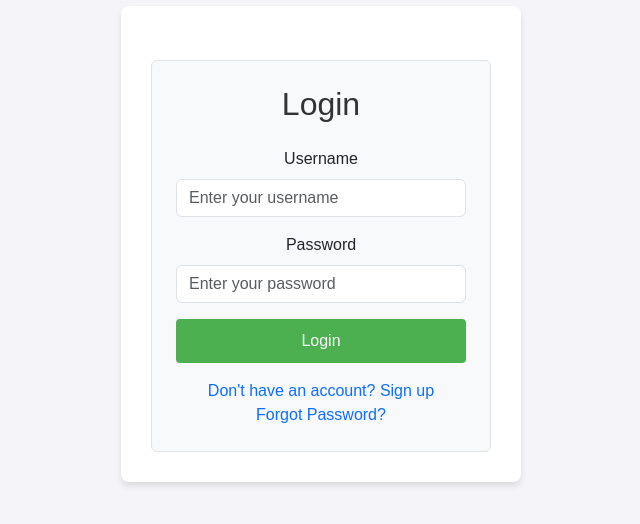
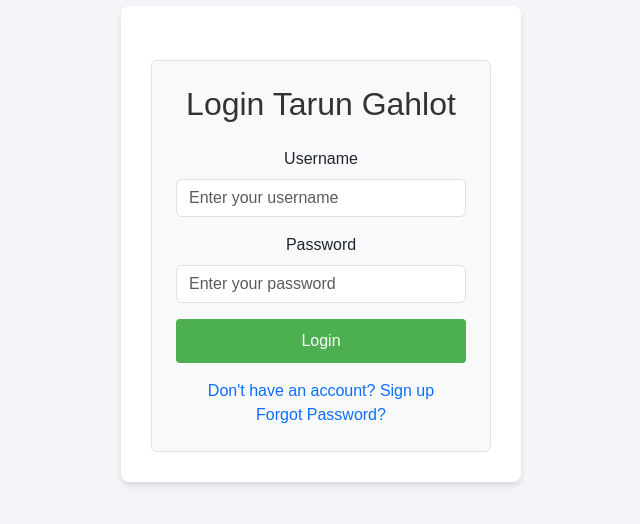
Before and after one commit to ishitarun/ishi-ta-run, a website: page public/html/login.html in a window 1280 px wide. Shown: the part 156-680 px from the top of the page, without its empty margins (319-959 px from the left). Drawn offline with nearby package versions, Linux system fonts and the light colour scheme.

Commit message:
Fix title and heading in login.html

```diff
--- a/public/html/login.html
+++ b/public/html/login.html
@@ -3,7 +3,7 @@
 <head>
     <meta charset="UTF-8">
     <meta name="viewport" content="width=device-width, initial-scale=1.0">
-    <title>Login & SingupTarun</title>
+    <title>Login & Singup</title>
     <link href="https://cdn.jsdelivr.net/npm/bootstrap@5.3.3/dist/css/bootstrap.min.css" rel="stylesheet" integrity="sha384-QWTKZyjpPEjISv5WaRU9OFeRpok6YctnYmDr5pNlyT2bRjXh0JMhjY6hW+ALEwIH" crossorigin="anonymous">
     <script src="https://cdn.jsdelivr.net/npm/bootstrap@5.3.3/dist/js/bootstrap.bundle.min.js" integrity="sha384-YvpcrYf0tY3lHB60NNkmXc5s9fDVZLESaAA55NDzOxhy9GkcIdslK1eN7N6jIeHz" crossorigin="anonymous"></script>
     <link rel="stylesheet" href="/css/mainStyle.css">
@@ -15,7 +15,7 @@
 
         <!-- Login Form -->
         <form class="login-form container mt-4 p-4 border rounded bg-light" onsubmit="login(); return false;">
-            <h2 class="text-center mb-4">Login</h2>
+            <h2 class="text-center mb-4">Login Tarun Gahlot</h2>
             <div class="mb-3">
                 <label for="login-username" class="form-label">Username</label>
                 <input type="text" class="form-control" id="login-username" placeholder="Enter your username" required>
```
